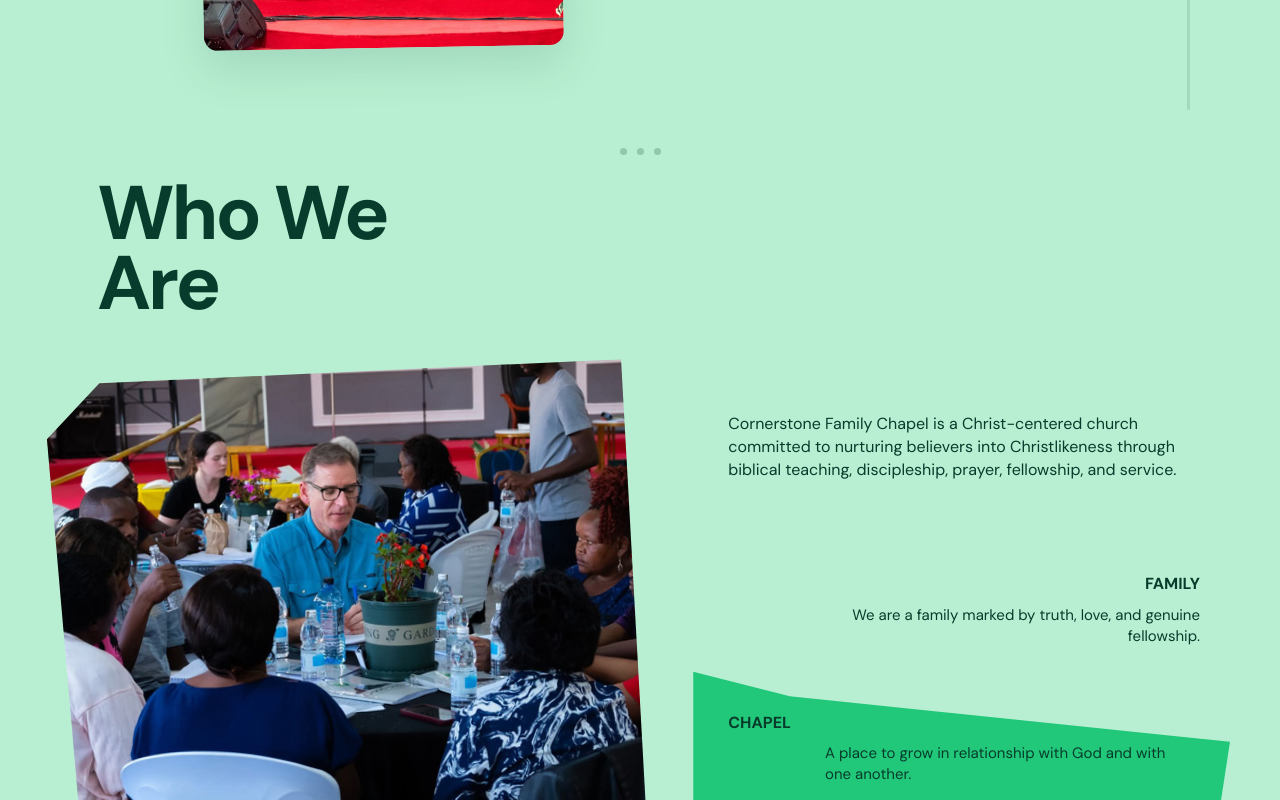
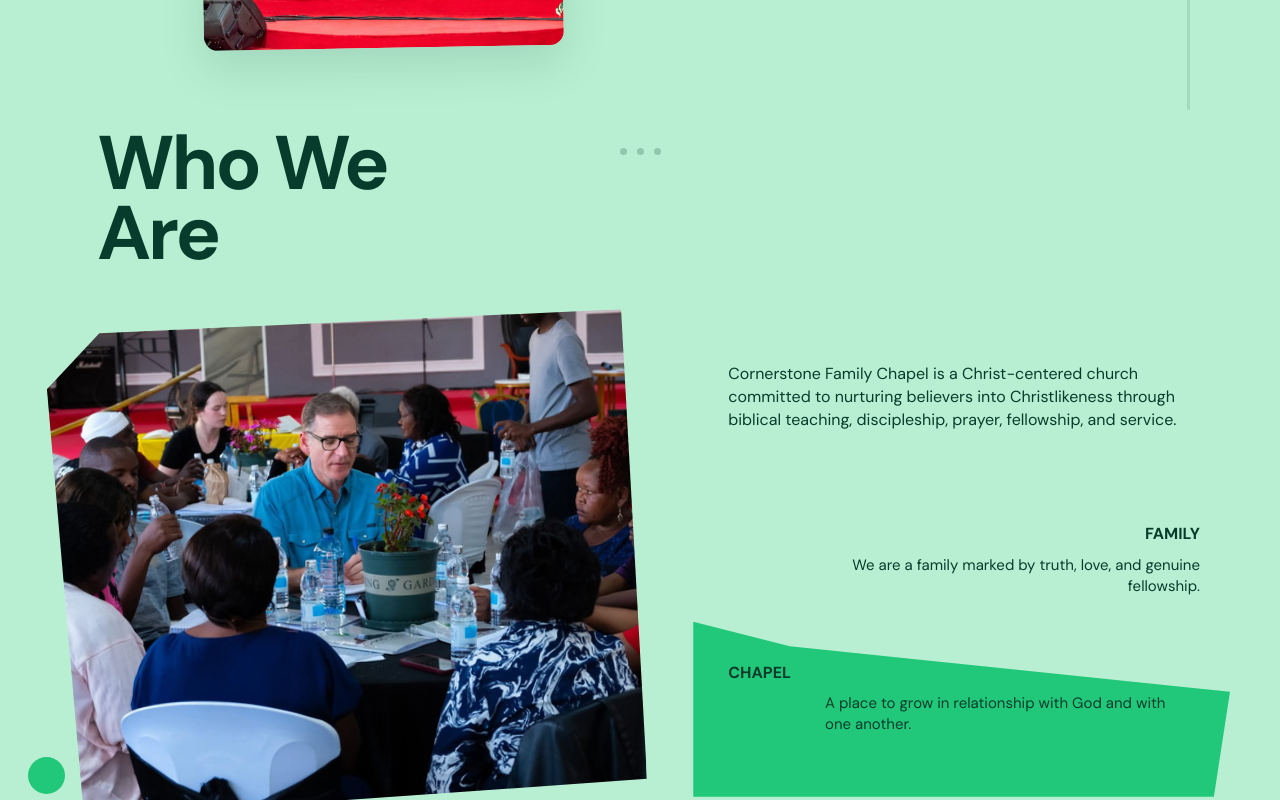
Before and after one commit to Watenehub/CFC, a React (Vite) app in the folder frontend/: page /about in a window 1280 px wide. Shown: the part 1440-2240 px from the top of the page. Built offline with nearby package versions, Linux system fonts and the light colour scheme; no server answers.

Commit message:
Increase negative margin-top to -750px
- Increased from -700px to -750px to further reduce blank space

```diff
--- a/frontend/src/pages/About.css
+++ b/frontend/src/pages/About.css
@@ -816,7 +816,7 @@
 .about-who {
   padding: 0 0 110px;
   background: var(--about-white);
-  margin-top: -700px;
+  margin-top: -750px;
 }
 
 .about-section-title {
```
